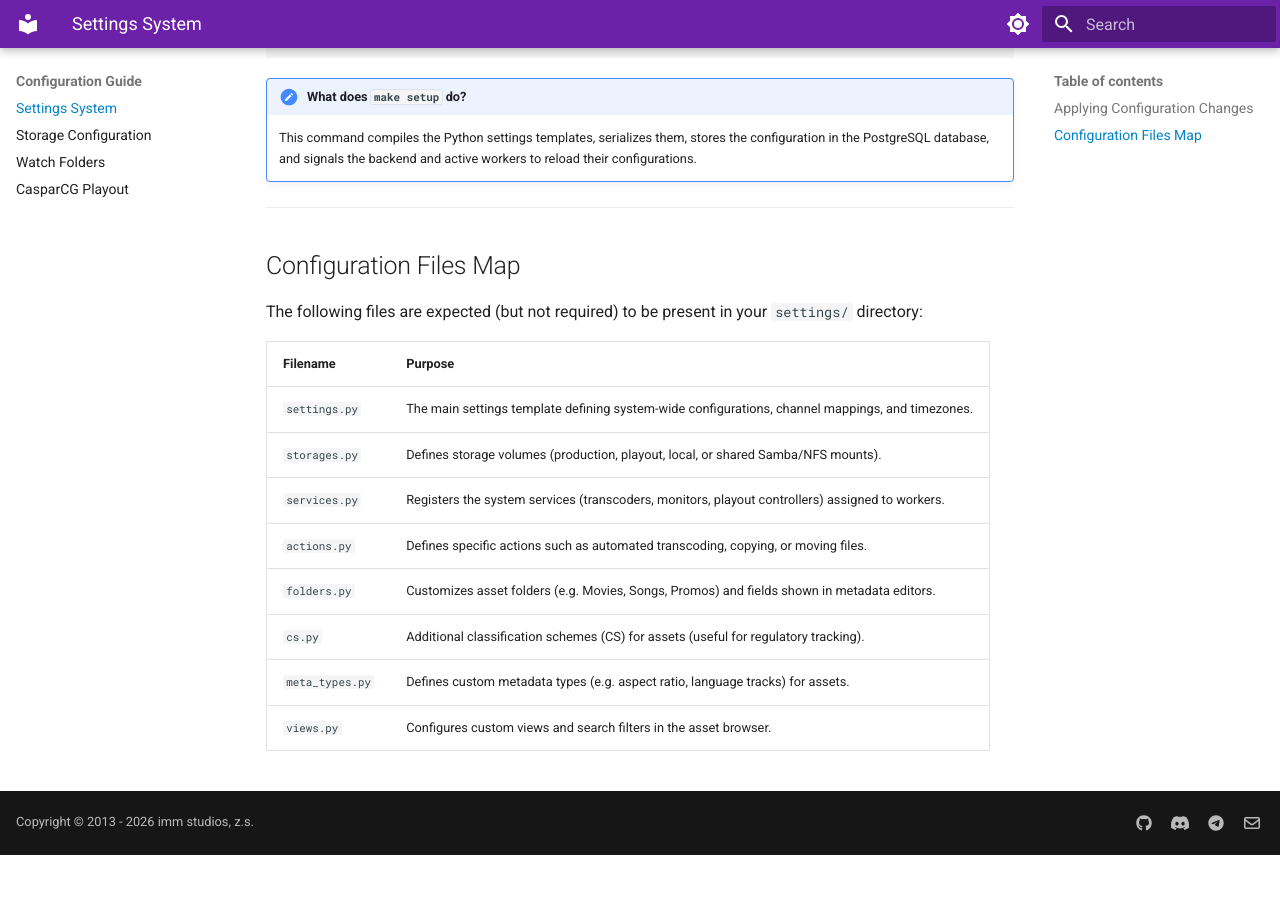
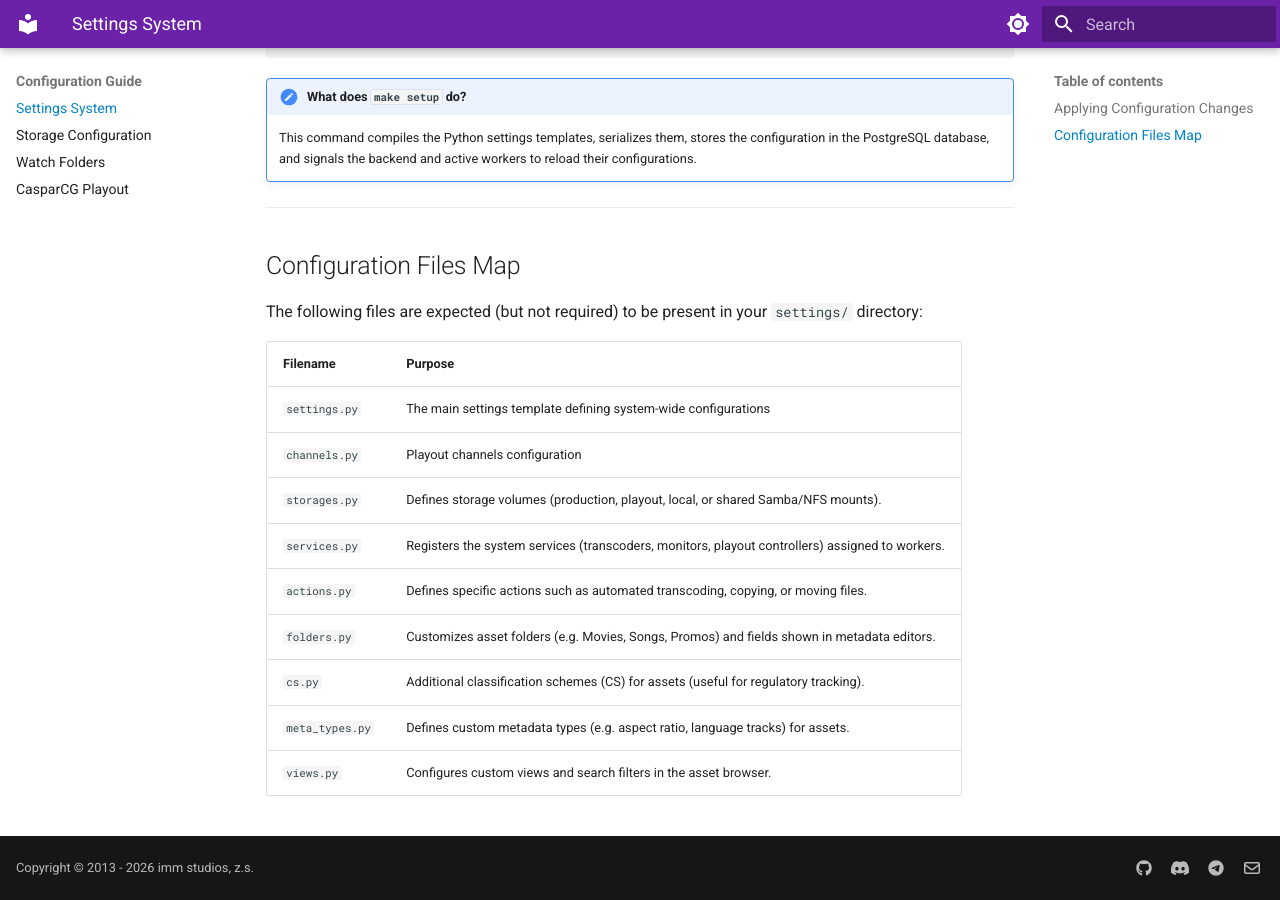
Before and after one commit to nebulabroadcast/nebula-docs, an MkDocs documentation site: the page built from docs/setup/configuring_nebula.md, in a window 1280 px wide and 900 px high, scrolled down 677 px. Built offline with MkDocs 1.6.1 and Material for MkDocs 9.7.7, drawn with Linux system fonts in a browser that asks for light colours; before the commit the page ends 1532 px from its top, so only the background shows below that.

Commit message:
fix: channels.py

```diff
--- a/docs/setup/configuring_nebula.md
+++ b/docs/setup/configuring_nebula.md
@@ -31,7 +31,8 @@ The following files are expected (but not required) to be present in your `setti
 
 | Filename | Purpose |
 | --- | --- |
-| `settings.py` | The main settings template defining system-wide configurations, channel mappings, and timezones. |
+| `settings.py` | The main settings template defining system-wide configurations |
+| `channels.py` | Playout channels configuration |
 | `storages.py` | Defines storage volumes (production, playout, local, or shared Samba/NFS mounts). |
 | `services.py` | Registers the system services (transcoders, monitors, playout controllers) assigned to workers. |
 | `actions.py` | Defines specific actions such as automated transcoding, copying, or moving files. |
```
